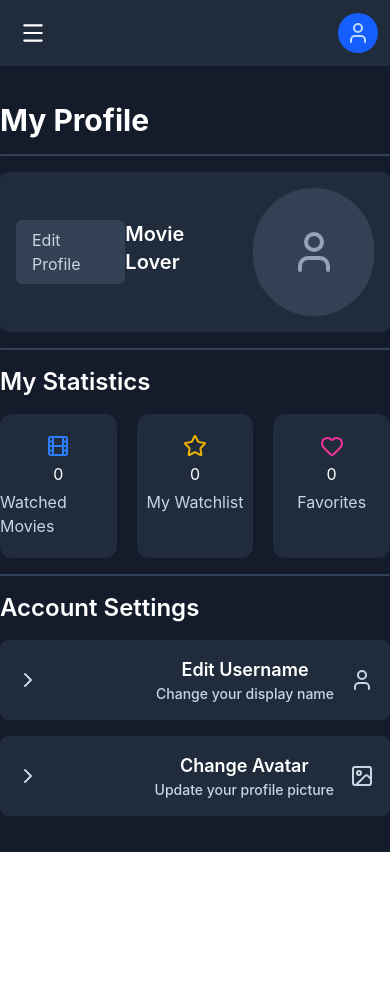
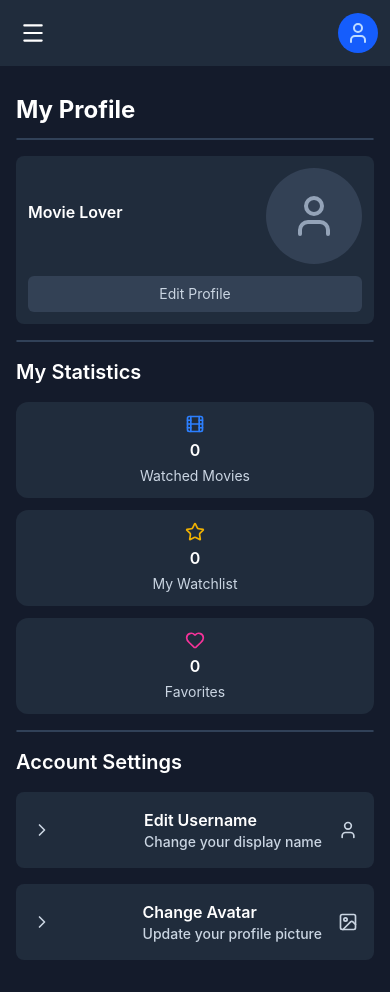
Before and after one commit to bitavafaei/movie-watchlist, a React (Vite) app: page /profile in a window 390 px wide. Before the commit the page ends 852 px from the top, so only its background shows below. Built offline with nearby package versions, Linux system fonts and the light colour scheme.

Commit message:
make Profile component and other components in this component responsive

```diff
--- a/src/components/AccountSettings.jsx
+++ b/src/components/AccountSettings.jsx
@@ -7,7 +7,7 @@ export default function AccountSettings({handleCancel, handleSave, isEditing, se
 
     return(
         <div>
-            <h2 className="text-white text-2xl font-semibold mb-4">Account Settings</h2>
+            <h2 className="text-white text-xl sm:text-2xl font-semibold mb-4">Account Settings</h2>
             <div>
                 <div className="w-full bg-[#202C3C] text-slate-300 mb-4 rounded-lg">
                     {isEditing ? (
@@ -16,12 +16,16 @@ export default function AccountSettings({handleCancel, handleSave, isEditing, se
                             type="text"
                             value={editingUsername}
                             onChange={(e) => setEditingUsername(e.target.value)}
-                            className="rounded-md px-3 py-3 text-white bg-[#334155] outline-none focus:ring-2 focus:ring-blue-500"
+                            className="rounded-md p-3 w-full min-w-0 text-white bg-[#334155] outline-none focus:ring-2 focus:ring-blue-500"
                             />
 
-                            <div className="flex gap-2">
-                                <button onClick={handleCancel} className="cursor-pointer bg-slate-400 rounded-md text-white w-20 p-2">Cancel</button>
-                                <button onClick={handleSave} className="cursor-pointer bg-green-700 rounded-md text-white w-20 p-2">Save</button>
+                            <div className="flex gap-2 flex-wrap">
+                                <button
+                                    onClick={handleCancel}
+                                    className="cursor-pointer bg-slate-400 rounded-md text-white min-w-20 px-4 py-2">Cancel</button>
+                                <button
+                                    onClick={handleSave}
+                                    className="cursor-pointer bg-green-700 rounded-md text-white min-w-20 px-4 py-2">Save</button>
                             </div>
                         </div>
                     ):(
@@ -32,14 +36,14 @@ export default function AccountSettings({handleCancel, handleSave, isEditing, se
                             }}
                             className="w-full flex flex-row-reverse items-center justify-between p-4 hover:bg-[#334155] rounded-md transition-colors cursor-pointer"
                         >
-                            <div className="flex flex-row-reverse items-center gap-4">
-                                <User/>
-                                <div className="flex flex-col">
-                                    <p className="text-white font-semibold text-lg">Edit Username</p>
+                            <div className="flex flex-row-reverse items-center gap-4 min-w-0">
+                                <User className="shrink-0 w-5 h-5 sm:w-6 sm:h-6"/>
+                                <div className="flex flex-col items-start min-w-0">
+                                    <p className="text-white font-semibold text-base sm:text-lg">Edit Username</p>
                                     <p className="text-slate-300 font-medium text-sm">Change your display name</p>
                                 </div>
                             </div>
-                            <ChevronRight/>
+                            <ChevronRight className="shrink-0 w-5 h-5 sm:w-6 sm:h-6"/>
                         </button>
                     )}
                 </div>
@@ -63,14 +67,14 @@ export default function AccountSettings({handleCancel, handleSave, isEditing, se
                     onClick={() => fileInputRef.current?.click()}
 
                 >
-                    <div className="flex flex-row-reverse items-center gap-4">
-                        <Image/>
-                        <div className="flex flex-col">
-                            <p className="text-white font-semibold text-lg">Change Avatar</p>
+                    <div className="flex flex-row-reverse items-center gap-4 min-w-0">
+                        <Image className="shrink-0 w-5 h-5 sm:w-6 sm:h-6"/>
+                        <div className="flex flex-col items-start min-w-0">
+                            <p className="text-white font-semibold text-base sm:text-lg">Change Avatar</p>
                             <p className="text-slate-300 font-medium text-sm">Update your profile picture</p>
                         </div>
                     </div>
-                    <ChevronRight/>
+                    <ChevronRight className="shrink-0 w-5 h-5 sm:w-6 sm:h-6"/>
                 </button>
             </div>
         </div>
--- a/src/components/Profile.jsx
+++ b/src/components/Profile.jsx
@@ -54,9 +54,9 @@ export default function Profile({watched, watchlist, username, avatar, bio,setUs
     return(
         <div className="bg-[#141B2B] min-h-screen">
             <Header/>
-            <div className="mx-auto w-full max-w-6xl py-5">
-                <div className="flex justify-between items-center py-4">
-                    <h1 className="text-white text-3xl font-bold">My Profile</h1>
+            <div className="mx-auto w-full max-w-6xl px-4 sm:px-6 lg:px-8 py-4 sm:py-5">
+                <div className="flex justify-between items-center py-3 sm:py-4">
+                    <h1 className="text-white text-2xl sm:text-3xl font-bold">My Profile</h1>
                 </div>
                 <hr className="border-slate-700 border-[1px] rounded-md mb-4" />
                 <ProfileInfo username={username} avatar={avatar} bio={bio}/>
--- a/src/components/ProfileInfo.jsx
+++ b/src/components/ProfileInfo.jsx
@@ -3,9 +3,9 @@ import { Link } from "react-router";
 
 export default function ProfileInfo({username, avatar, bio}) {
     return(
-        <div className="flex flex-row-reverse items-center bg-[#202C3C] text-slate-300 mb-4 justify-between p-4 rounded-lg">
-            <div className="flex flex-row-reverse items-center gap-4">
-                <div className="bg-[#334155] rounded-full w-32 h-32 flex justify-center items-center overflow-hidden">
+        <div className="flex flex-col sm:flex-row-reverse sm:items-center gap-3 bg-[#202C3C] text-slate-300 mb-4 justify-between p-3 sm:p-4 rounded-lg">
+            <div className="flex flex-row-reverse flex-1 items-center gap-3 sm:gap-4 min-w-0">
+                <div className="bg-[#334155] rounded-full w-24 h-24 sm:w-32 sm:h-32 shrink-0 flex justify-center items-center overflow-hidden">
                     {avatar ? (
                         <img
                         src={avatar}
@@ -16,15 +16,15 @@ export default function ProfileInfo({username, avatar, bio}) {
                         <User size={48} className="text-[#94A3B8]"/>
                     )}
                 </div>
-                <div className="flex flex-col gap-2">
-                    <p className="text-white font-semibold text-xl">{username}</p>
-                    <p className="text-slate-300 font-medium text-sm">{bio}</p>
+                <div className="flex flex-col gap-2 flex-1 min-w-0 items-start sm:items-end max-w-md">
+                    <p className="text-white font-semibold text-base sm:text-xl [overflow-wrap:anywhere]">{username}</p>
+                    <p className="text-slate-300 font-medium text-sm [overflow-wrap:anywhere]">{bio}</p>
                 </div>
             </div>
 
             <Link
                 to="/edit-profile"
-                className="bg-[#334155] text-slate-300 rounded-md px-4 py-2 hover:bg-slate-600 transition-colors"
+                className="bg-[#334155] text-slate-300 text-sm sm:text-lg rounded-md px-3 sm:px-4 py-2 whitespace-nowrap hover:bg-slate-600 transition-colors shrink-0 text-center"
             >
                 Edit Profile
             </Link>
--- a/src/components/StatsBadge.jsx
+++ b/src/components/StatsBadge.jsx
@@ -1,10 +1,10 @@
 export default function StatsBadge({stat}) {
     const Icon = stat.icon
     return(
-        <div className="bg-[#202C3C] py-5 flex flex-col items-center rounded-xl gap-1">
-            <Icon className={stat.color}/>
-            <h2 className="text-white">{stat.value}</h2>
-            <h4 className="text-slate-300">{stat.label}</h4>
+        <div className="bg-[#202C3C] py-3 sm:py-5 flex flex-col items-center rounded-xl gap-1">
+            <Icon className={`${stat.color} w-5 h-5 sm:h-6 sm:w-6`}/>
+            <h2 className="text-white text-base sm:text-xl font-semibold">{stat.value}</h2>
+            <h4 className="text-slate-300 text-sm sm:text-base text-center">{stat.label}</h4>
         </div>
     )
 }
--- a/src/components/StatsSection.jsx
+++ b/src/components/StatsSection.jsx
@@ -3,8 +3,8 @@ import StatsBadge from "./StatsBadge";
 export default function StatsSection({stats}) {
     return(
         <div>
-            <h3 className="text-white text-2xl font-semibold mb-4">My Statistics</h3>
-            <div className="grid grid-cols-3 gap-5 mb-4">
+            <h3 className="text-white text-xl sm:text-2xl font-semibold mb-4">My Statistics</h3>
+            <div className="grid grid-cols-1 sm:grid-cols-3 gap-3 sm:gap-5 mb-4">
                 {stats.map((stat) =>(
                     <StatsBadge
                         key= {stat.id}
```
